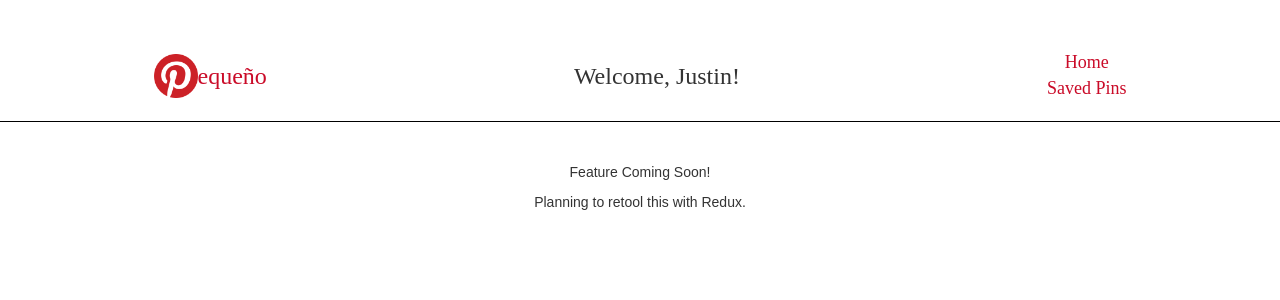
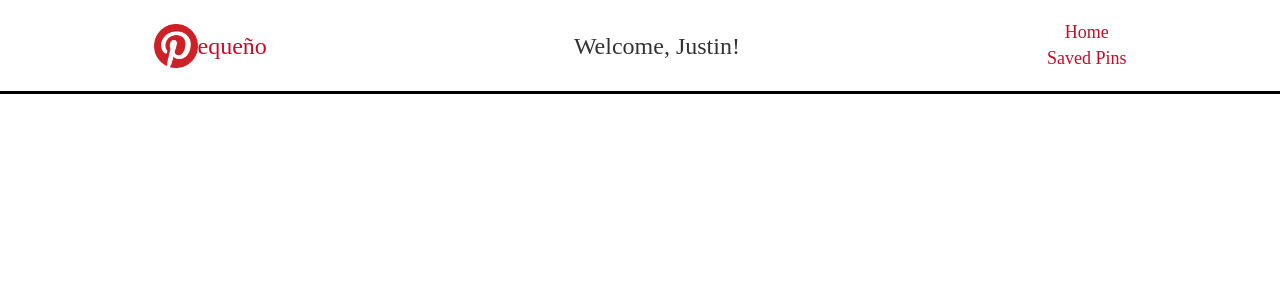
Before and after one commit to jb714/pin-lite, a React (Create React App) app in the folder pin-lite-client/: page /savedPins in a window 1280 px wide. Shown: the top 300 px of the page. Built offline with nearby package versions, Linux system fonts and the light colour scheme; a web font is replaced by a local one.

Commit message:
Updated CSS, file structuring, a bit of the HTML layout and config

```diff
--- a/pin-lite-client/package.json
+++ b/pin-lite-client/package.json
@@ -19,5 +19,5 @@
     "start": "react-scripts start",
     "build": "react-scripts build"
   },
-  "proxy": "http://localhost:8080"
+  "proxy": "http://localhost:3000"
 }
--- a/pin-lite-client/src/App.css
+++ b/pin-lite-client/src/App.css
@@ -1,8 +1,4 @@
 /*Universal Styles*/
-body{
-  padding-top: 50px;
-}
-
 .h5{
   font-weight: bold;
 }
@@ -13,12 +9,16 @@
 
 /*NavBar Styles*/
 .flex-nav {
+  position: fixed;
   display: flex;
   justify-content: space-around;
   align-items: center;
+  width: 100%;
   margin-bottom: 40px;
-  padding-bottom: 20px;
-  border-bottom: 1px solid black;
+  padding: 20px 0px;
+  background-color: white;
+  border-bottom: 3px solid black;
+  z-index: 500;
 }
 
 .logo-title-container {
@@ -57,6 +57,9 @@
   color: #CA0B28;
 }
 
+.pins-container {
+  padding-top: 140px;
+}
 /*PinSolo + Pin Overlay specific styles*/
 
 .pin-solo {
@@ -73,6 +76,20 @@
 .card-image {
   opacity: 1;
   width: 100%;
+}
+
+.card-image.enlarged {
+  max-width: 500px;
+  max-height: 500px;
+  height: auto;
+  width: auto;
+}
+
+.enlarged-image-container {
+  text-align: center;
+  background-color: black;
+  border-radius: 4px;
+  margin: 16px 0px;
 }
 
 .image-description {
--- a/pin-lite-client/src/Components/Home.js
+++ b/pin-lite-client/src/Components/Home.js
@@ -73,7 +73,7 @@
 
   render() {
     return (
-      <div>
+      <div className="pins-container">
         <Pins newPins={this.state.newPins}/>
       </div>
     );
--- a/pin-lite-client/src/Components/PinSolo.js
+++ b/pin-lite-client/src/Components/PinSolo.js
@@ -45,14 +45,16 @@
 
         <Modal show={this.state.open} onHide={this.closeModal} animation={false}>
           <Modal.Header closeButton>
-            <h3>{Title}</h3>
-            <div><img src={ImageUrl} className="card-image" alt="Pin visual"/></div>
           </Modal.Header>
           <Modal.Body>
+            <div className="h5">{Title}</div>
+            <div className="enlarged-image-container">
+              <img src={ImageUrl} className="card-image enlarged" alt="Pin visual"/>
+            </div>
             <div>
-              <h5 className="h5">Pinner:</h5>
+              <div className="h5">Pinner:</div>
               <p>{Pinner}</p>
-              <h5 className="h5">Description: </h5>
+              <div className="h5">Description: </div>
               <p>{ImageDescription}</p>
             </div>
             <Button className="save-button" href="/savedPins">Save Pin</Button>
```
